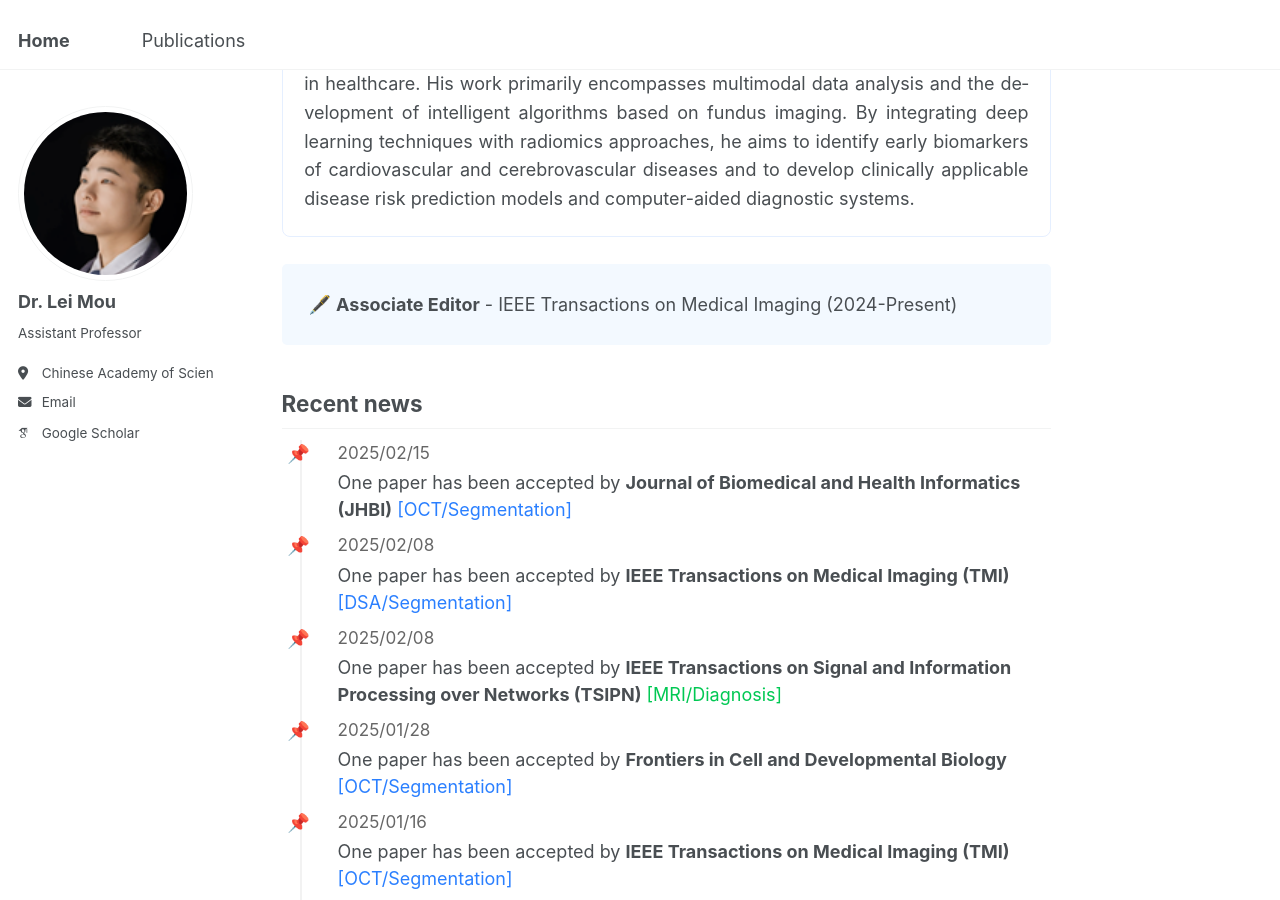
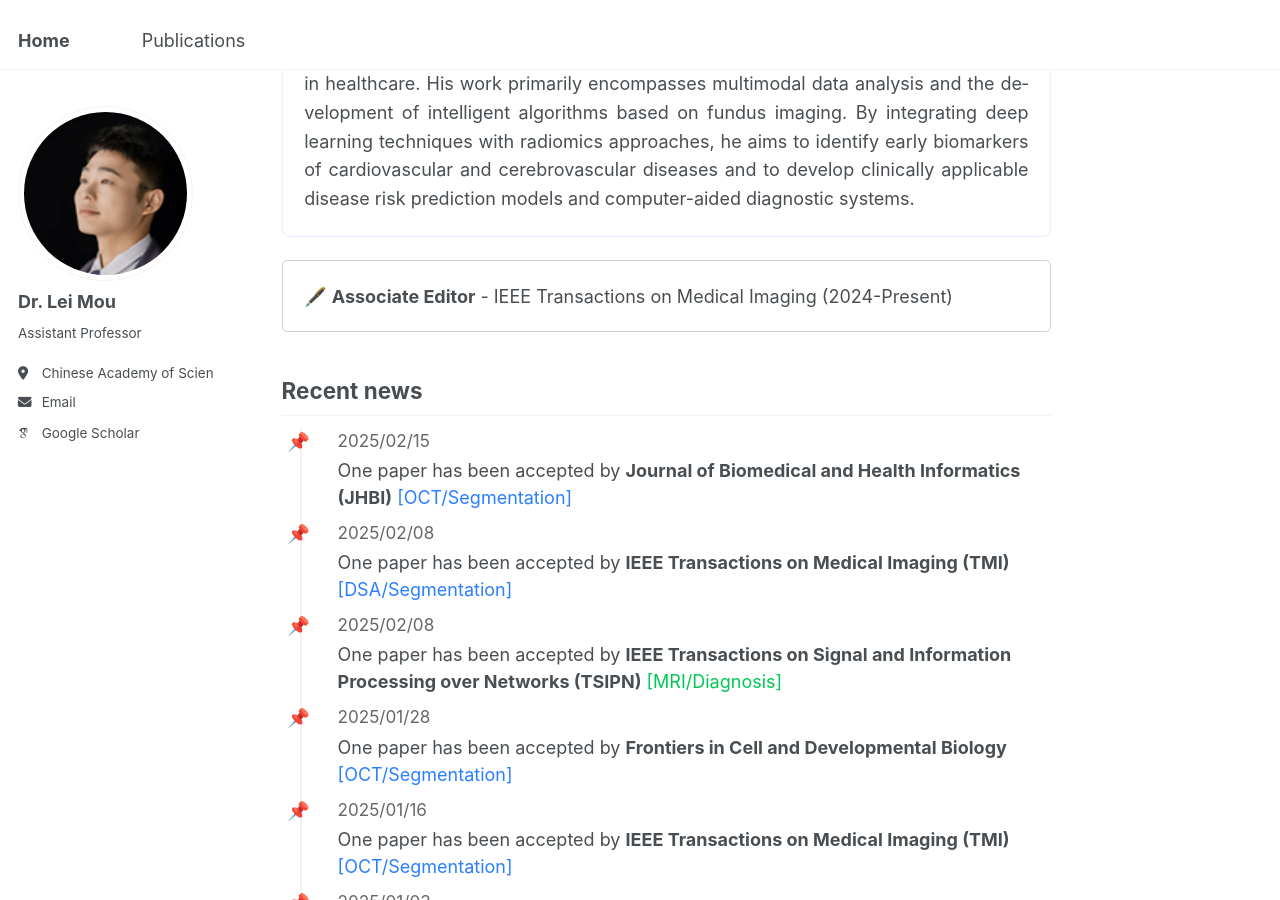
Before and after one commit to iBrain-007/iBrain-007.github.io, a Jekyll site: the page built from _pages/about.md, in a window 1280 px wide and 900 px high, scrolled down 432 px. Built offline with Jekyll 4.4.1, drawn with Linux system fonts in a browser that asks for light colours; some web fonts are replaced.

Commit message:
Update about.md

```diff
--- a/_pages/about.md
+++ b/_pages/about.md
@@ -107,7 +107,7 @@
 Dr. Lei Mou received his B.Sc. degree in Information Security from Wuhan University of Science and Technology in 2017, followed by an M.Sc. degree in Software Engineering from the same institution in 2020. He completed his Ph.D. in Mechanical Manufacturing and Automation at the University of Chinese Academy of Sciences in 2024 under the supervision of Prof. <a href="https://ytianzhao.github.io/" style="color: var(--accent-color); text-decoration: underline;">Yitian Zhao</a>. His research interests focus on intelligent medical imaging analysis and the innovative application of artificial intelligence in healthcare. His work primarily encompasses multimodal data analysis and the development of intelligent algorithms based on fundus imaging. By integrating deep learning techniques with radiomics approaches, he aims to identify early biomarkers of cardiovascular and cerebrovascular diseases and to develop clinically applicable disease risk prediction models and computer-aided diagnostic systems.
 </p>
 
-<div style="background: #f3f9ff; padding: 1.5rem; border-radius: 5px; margin: 1.5rem 0;">
+<div style="border:1px solid rgba(127,127,127,0.35); padding: 1.2rem; border-radius: 5px; margin: 1.0rem 0;">
 🖋️ <strong>Associate Editor</strong> - IEEE Transactions on Medical Imaging (2024-Present)
 </div>
 
```
